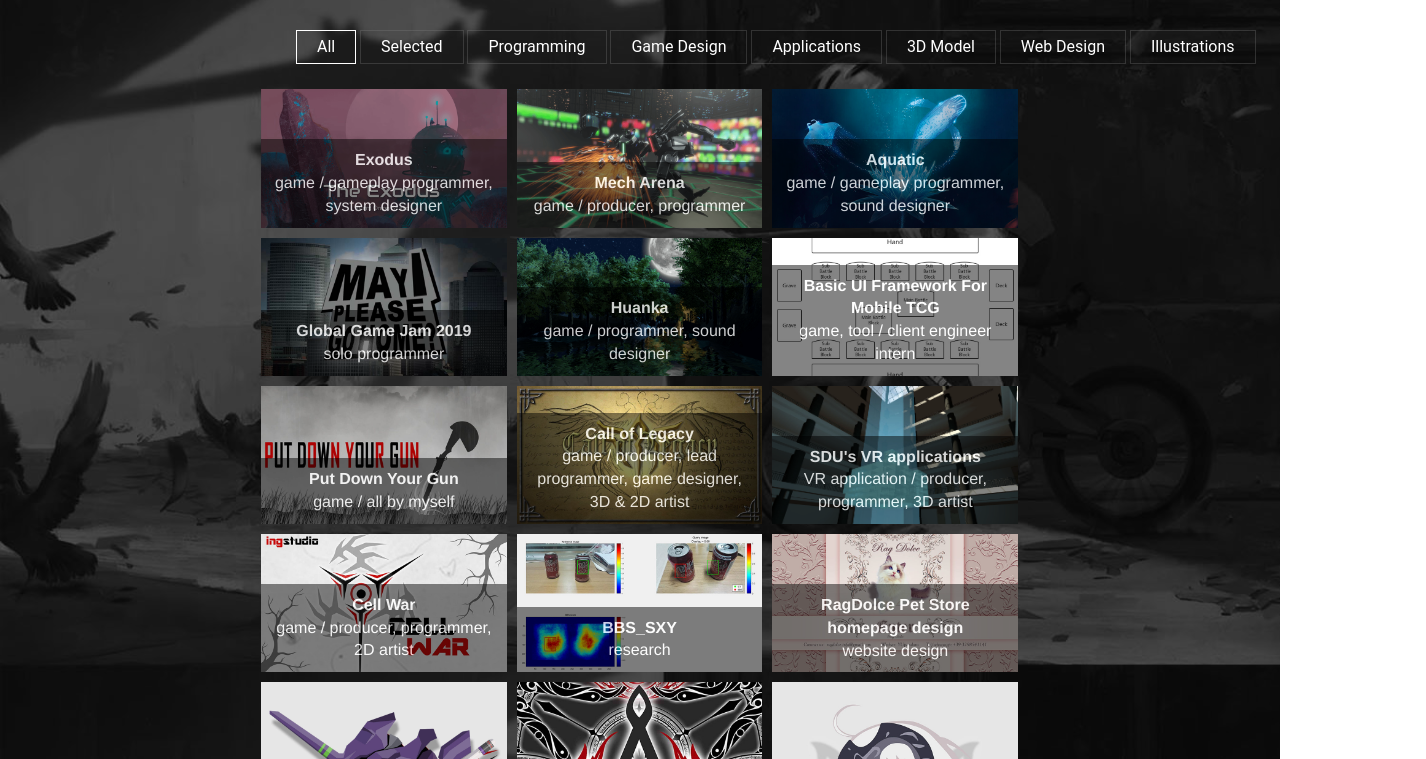
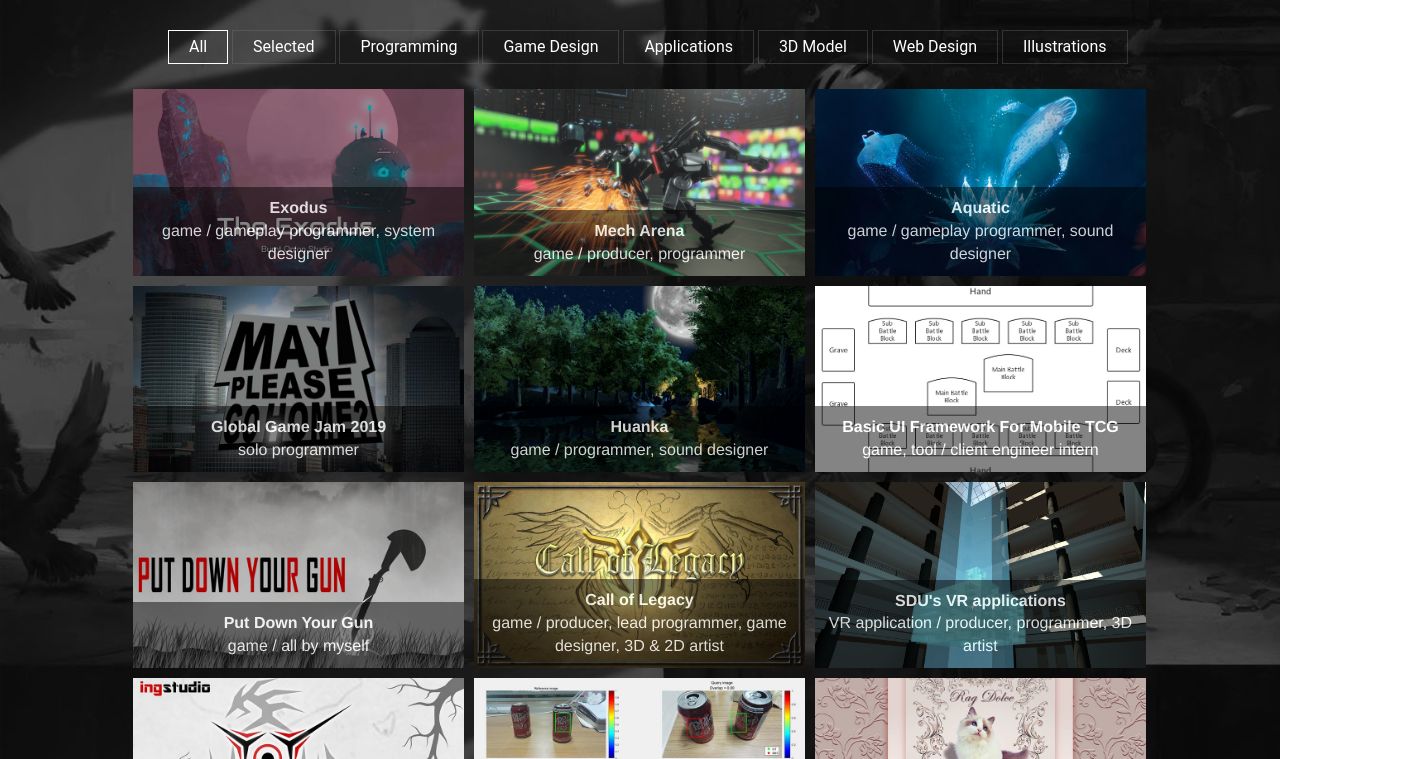
Before and after one commit to csardasxy/csardasxy.github.io, a plain HTML site: page AllWorks.html in a window 1280 px wide. Shown: the part 190-949 px from the top of the page, 1426 px wide, since content can reach past the window. Drawn offline with nearby package versions, Linux system fonts and the light colour scheme; a web font is replaced by a local one.

Commit message:
update 2

```diff
--- a/AllWorks.html
+++ b/AllWorks.html
@@ -308,6 +308,7 @@
     <script src="js/bootstrap.min.js"></script>
     <script src="js/owl.carousel.min.js"></script>
     <script src="js/isotope.pkgd.min.js"></script>
+	<script src="https://unpkg.com/imagesloaded@4/imagesloaded.pkgd.min.js"></script>
     <script src="js/wow.min.js"></script>
     <script src="js/jquery.validate.js"></script>
     <script src="nivo-lightbox/nivo-lightbox.min.js"></script>
--- a/css/main.css
+++ b/css/main.css
@@ -50,7 +50,7 @@ body
 	padding: 0px 0px 0px;
 	margin: auto;
 	align: middle;
-	width: 60%;
+	width: 80%;
 }
 .section-title
 {
```
Also changed, not shown: js/script.js (line endings or trailing spaces).
